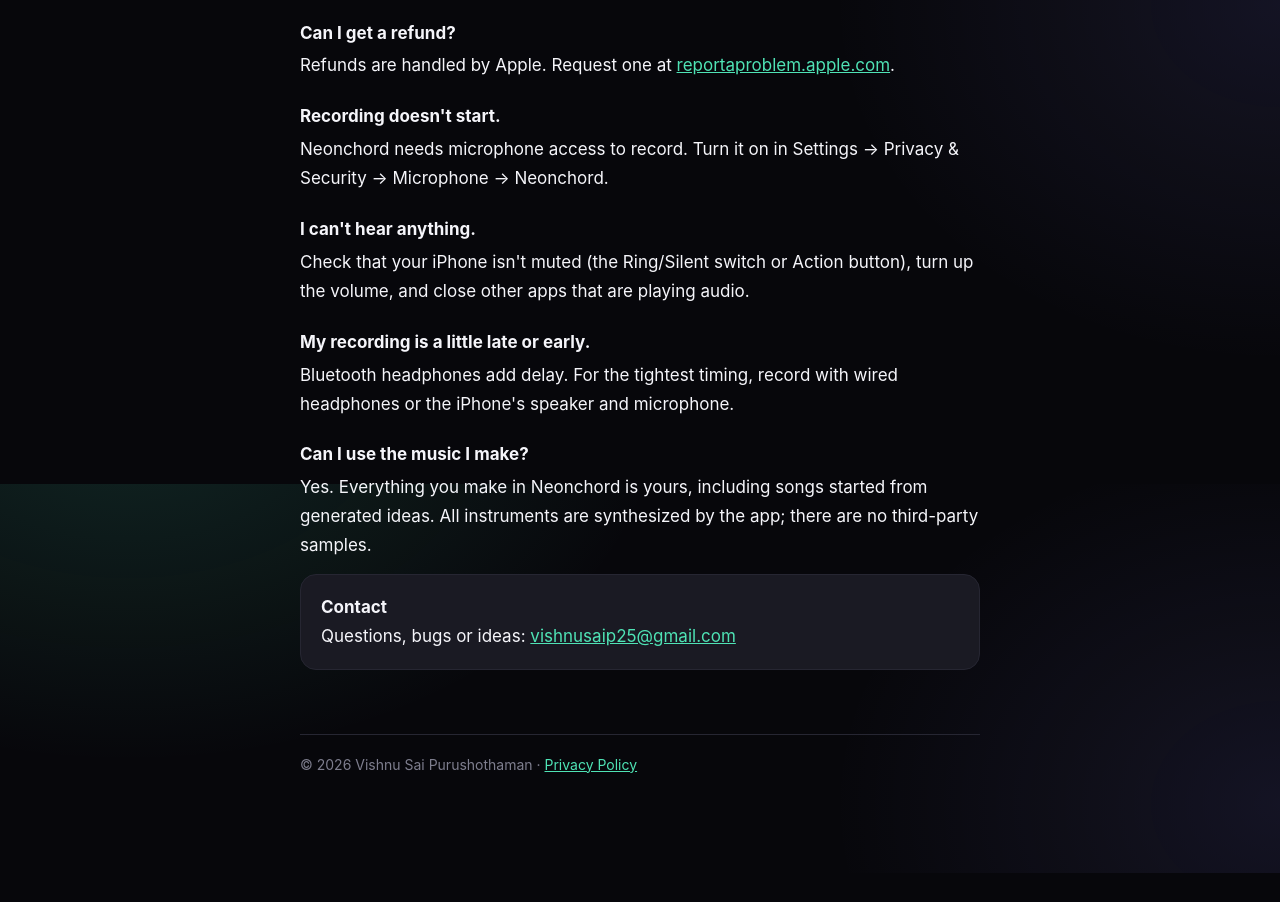
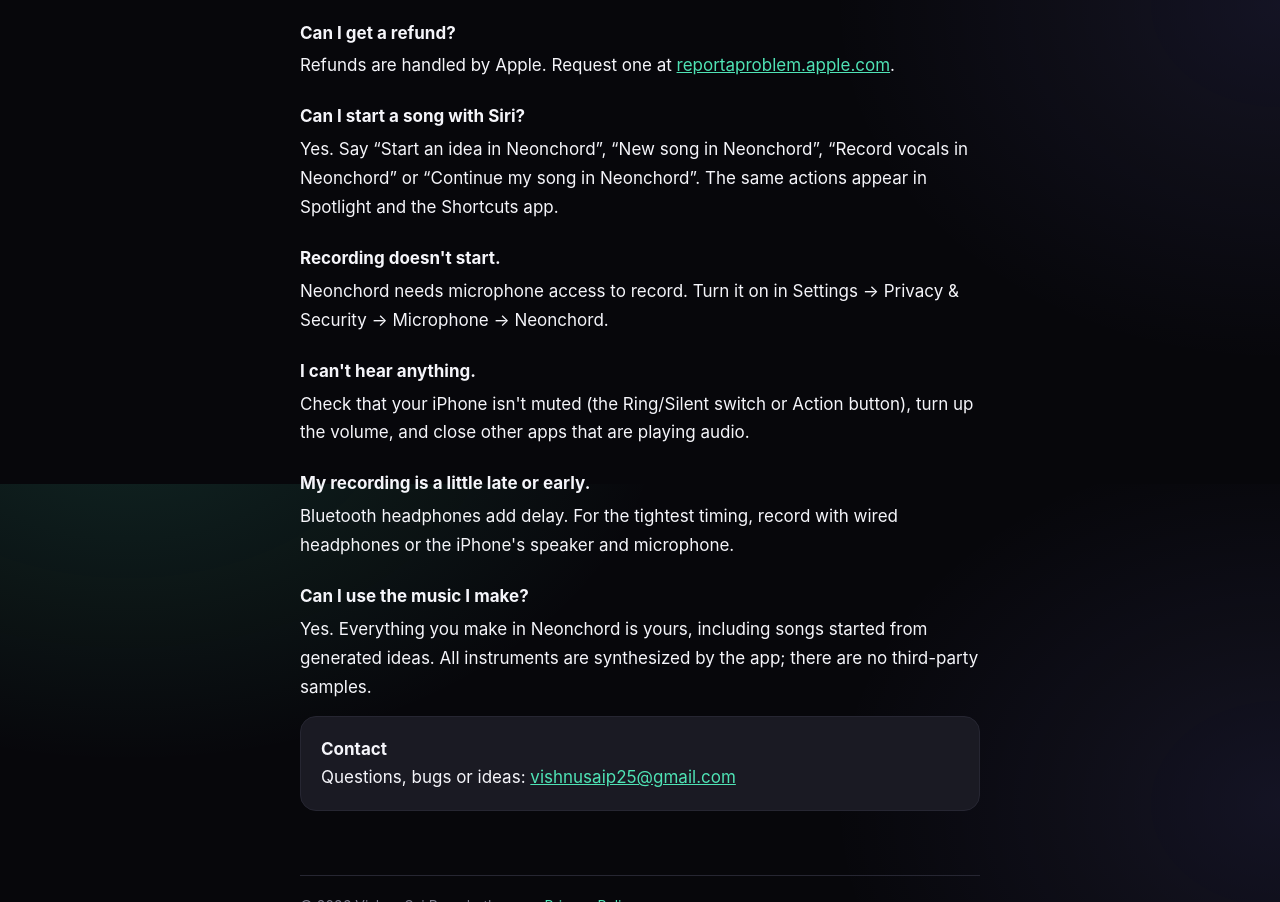
Before and after one commit to VishCodes9801/neonchord-site, a plain HTML site: page index.html in a window 1280 px wide. Shown: the part 1916-2818 px from the top of the page. Before the commit the page ends 2789 px from the top, so only its background shows below. Drawn offline with Linux system fonts and the light colour scheme.

Commit message:
Siri and Spotlight shortcuts

```diff
--- a/index.html
+++ b/index.html
@@ -40,6 +40,8 @@
   <p>In Neonchord, open Settings → Manage Subscription, or on your iPhone open Settings → your name → Subscriptions → Neonchord. Pro stays unlocked until the end of the period you've paid for.</p>
   <h3>Can I get a refund?</h3>
   <p>Refunds are handled by Apple. Request one at <a href="https://reportaproblem.apple.com">reportaproblem.apple.com</a>.</p>
+  <h3>Can I start a song with Siri?</h3>
+  <p>Yes. Say “Start an idea in Neonchord”, “New song in Neonchord”, “Record vocals in Neonchord” or “Continue my song in Neonchord”. The same actions appear in Spotlight and the Shortcuts app.</p>
   <h3>Recording doesn't start.</h3>
   <p>Neonchord needs microphone access to record. Turn it on in Settings → Privacy &amp; Security → Microphone → Neonchord.</p>
   <h3>I can't hear anything.</h3>
```
